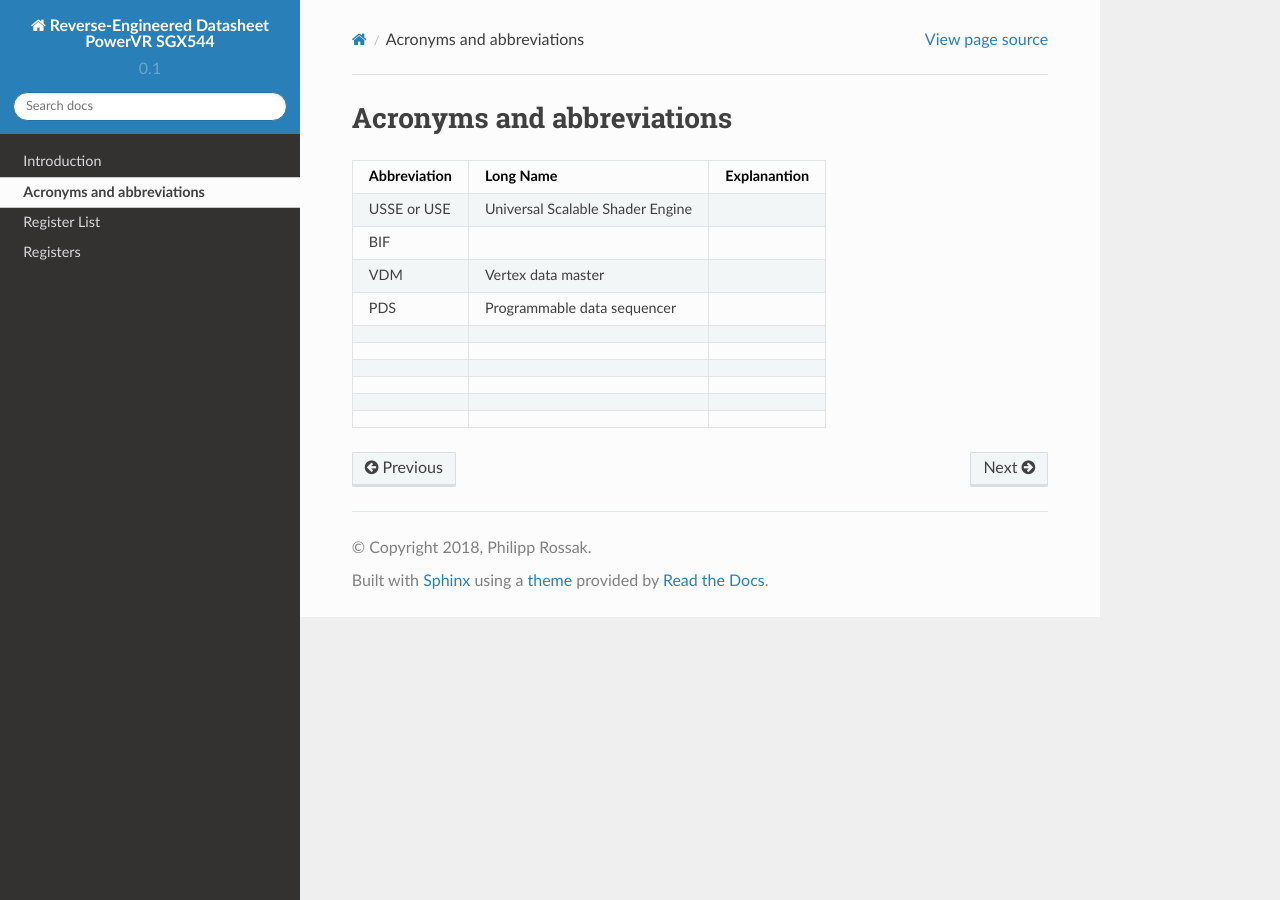
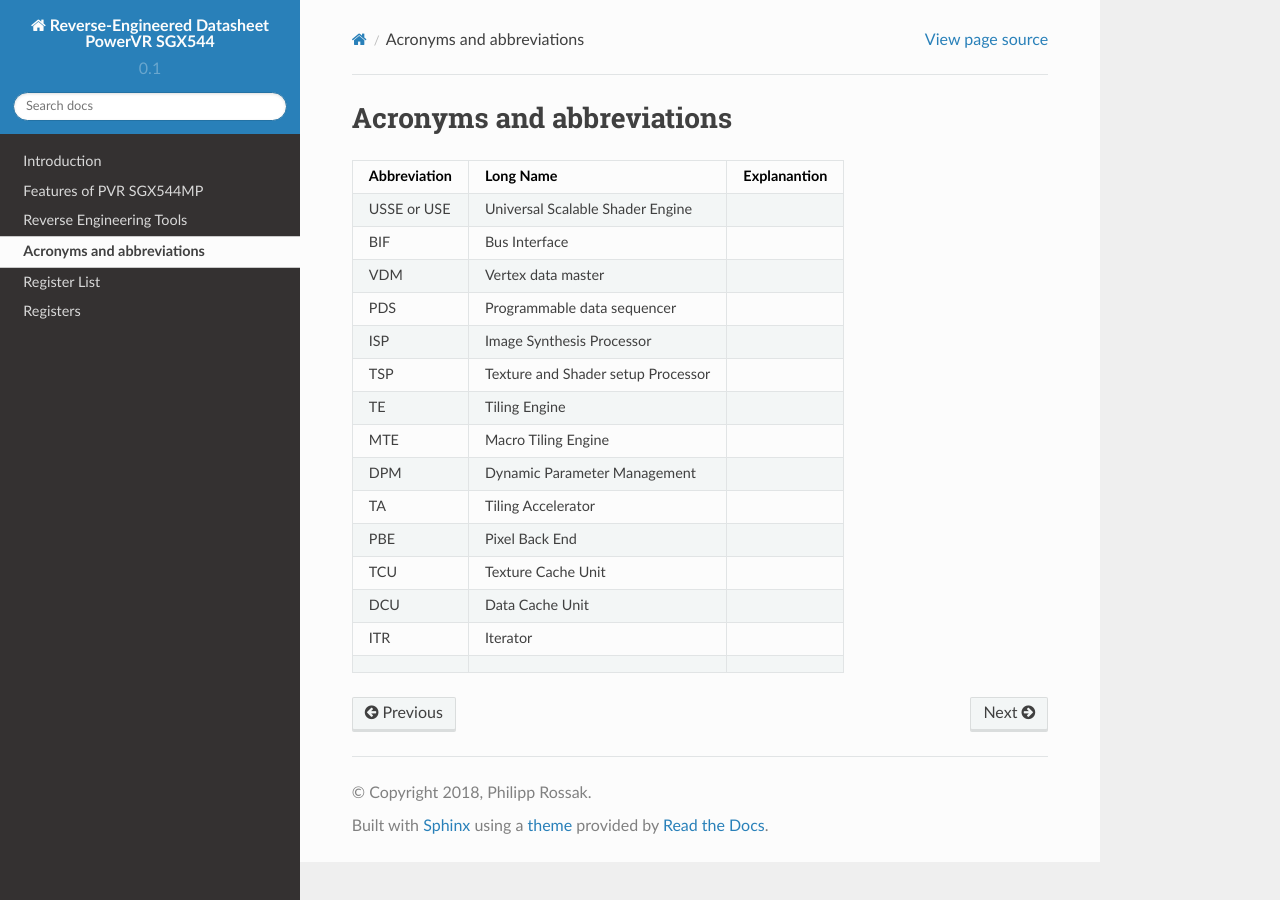
Before and after one commit to xuguizhou/PVRSGX_hwdoc, a Sphinx documentation site: the page built from SGX544/source/acronyms_and_abbreviations.rst, in a window 1280 px wide. Built offline with Sphinx 7.4.7 and the Read the Docs theme 2.0.0, drawn with Linux system fonts in a browser that asks for light colours; formulas are drawn with MathJax 3.

Commit message:
Update some infos

```diff
--- a/SGX544/source/acronyms_and_abbreviations.rst
+++ b/SGX544/source/acronyms_and_abbreviations.rst
@@ -2,26 +2,36 @@
 ============================
 
 
-+--------------+----------------------------------+-------------------------------------------------+
-| Abbreviation | Long Name                        | Explanantion                                    |
-+==============+==================================+=================================================+
-| USSE or USE  | Universal Scalable Shader Engine |                                                 |
-+--------------+----------------------------------+-------------------------------------------------+
-| BIF          |                                  |                                                 |
-+--------------+----------------------------------+-------------------------------------------------+
-| VDM          | Vertex data master               |                                                 |
-+--------------+----------------------------------+-------------------------------------------------+
-| PDS          | Programmable data sequencer      |                                                 |
-+--------------+----------------------------------+-------------------------------------------------+
-|              |                                  |                                                 |
-+--------------+----------------------------------+-------------------------------------------------+
-|              |                                  |                                                 |
-+--------------+----------------------------------+-------------------------------------------------+
-|              |                                  |                                                 |
-+--------------+----------------------------------+-------------------------------------------------+
-|              |                                  |                                                 |
-+--------------+----------------------------------+-------------------------------------------------+
-|              |                                  |                                                 |
-+--------------+----------------------------------+-------------------------------------------------+
-|              |                                  |                                                 |
-+--------------+----------------------------------+-------------------------------------------------+
++--------------+------------------------------------+-------------------------------------------------+
+| Abbreviation | Long Name                          | Explanantion                                    |
++==============+====================================+=================================================+
+| USSE or USE  | Universal Scalable Shader Engine   |                                                 |
++--------------+------------------------------------+-------------------------------------------------+
+| BIF          | Bus Interface                      |                                                 |
++--------------+------------------------------------+-------------------------------------------------+
+| VDM          | Vertex data master                 |                                                 |
++--------------+------------------------------------+-------------------------------------------------+
+| PDS          | Programmable data sequencer        |                                                 |
++--------------+------------------------------------+-------------------------------------------------+
+| ISP          | Image Synthesis Processor          |                                                 |
++--------------+------------------------------------+-------------------------------------------------+
+| TSP          | Texture and Shader setup Processor |                                                 |
++--------------+------------------------------------+-------------------------------------------------+
+| TE           | Tiling Engine                      |                                                 |
++--------------+------------------------------------+-------------------------------------------------+
+| MTE          | Macro Tiling Engine                |                                                 |
++--------------+------------------------------------+-------------------------------------------------+
+| DPM          | Dynamic Parameter Management       |                                                 |
++--------------+------------------------------------+-------------------------------------------------+
+| TA           | Tiling Accelerator                 |                                                 |
++--------------+------------------------------------+-------------------------------------------------+
+| PBE          | Pixel Back End                     |                                                 |
++--------------+------------------------------------+-------------------------------------------------+
+| TCU          | Texture Cache Unit                 |                                                 |
++--------------+------------------------------------+-------------------------------------------------+
+| DCU          | Data Cache Unit                    |                                                 |
++--------------+------------------------------------+-------------------------------------------------+
+| ITR          | Iterator                           |                                                 |
++--------------+------------------------------------+-------------------------------------------------+
+|              |                                    |                                                 |
++--------------+------------------------------------+-------------------------------------------------+
--- /dev/null
+++ b/SGX544/source/features.rst
@@ -0,0 +1,10 @@
+Features of PVR SGX544MP
+========================
+
+
+
+
+
+Infos from sgxfeaturedefs.h
+
+- Autoclockgating
--- a/SGX544/source/index.rst
+++ b/SGX544/source/index.rst
@@ -11,6 +11,8 @@
 .. toctree::
 
   introduction
+  features
+  tools
   acronyms_and_abbreviations
   register_list
   registers
--- /dev/null
+++ b/SGX544/source/tools.rst
@@ -0,0 +1,2 @@
+Reverse Engineering Tools
+=========================
```
